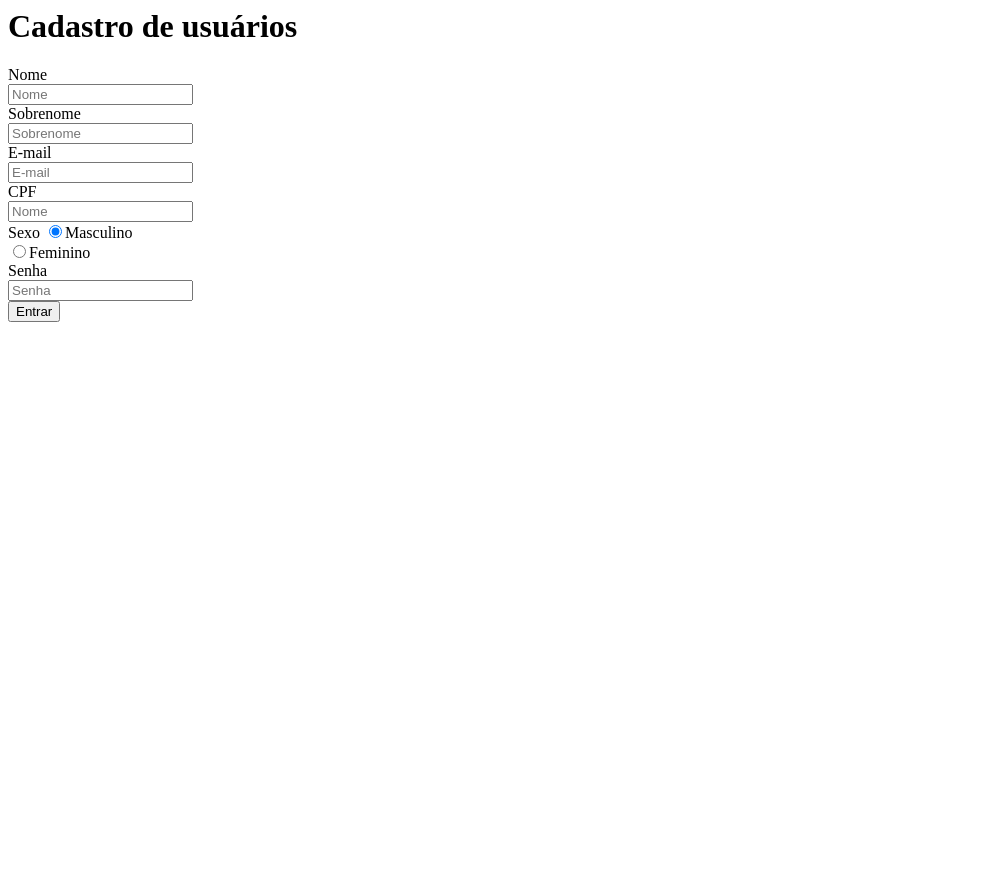
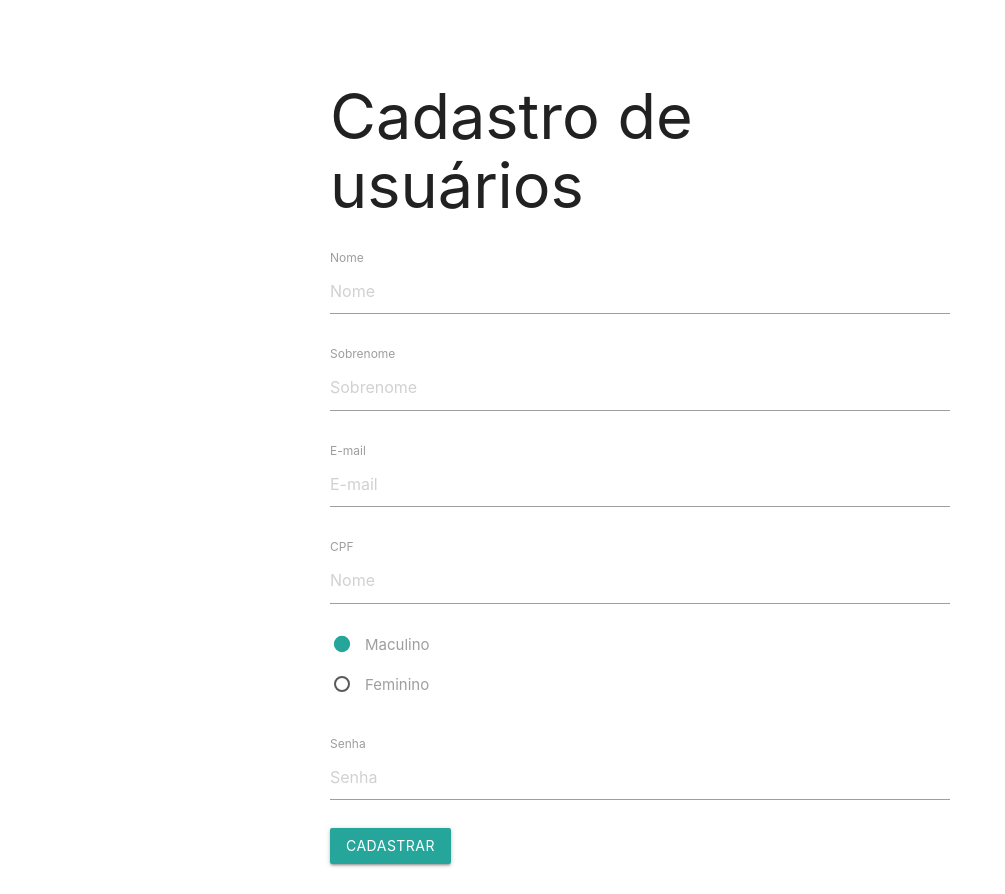
Before and after one commit to RubensBispo/ProjetoLogin, a PHP site: page /cadastrar_usuario.php in a window 1280 px wide. Shown: the whole page, without its empty margins (0-1005 px from the left). Before the commit the page ends 322 px from the top, so only its background shows below. Run offline with PHP 8.4, Linux system fonts and the light colour scheme.

Commit message:
Criando cadstro de usuario

```diff
--- a/cadastrar_usuario.php
+++ b/cadastrar_usuario.php
@@ -1,6 +1,11 @@
 	<?php
 
 	include_once 'php_action/conexao_bd.php';
+
+	//cabeçalho
+	include_once 'includes/header.php';
+
+	include_once 'includes/mensagem.php';
 
 	?>
 
@@ -34,15 +39,18 @@
 			</div>
 
 			<div class="form-group row">
-				<div class="form-check">
-					<label for="sexo" class="col-sm-2 col-form-label">Sexo</label>
-					<input type="radio" class="form-check-input" id="masculino" name="optsexo" value="m" checked>Masculino
-					<label class="form-check-label" for="masculino"></label>
-				</div>
-				<div class="form-check">
-					<input type="radio" class="form-check-input" id="feminino" name="optsexo" value="f">Feminino
-					<label class="form-check-label" for="feminino"></label>
-				</div>
+				<p>
+					<label>
+						<input name="sexo" type="radio" checked />
+						<span>Maculino</span>
+					</label>
+				</p>
+				<p>
+					<label>
+						<input name="sexo" type="radio" />
+						<span>Feminino</span>
+					</label>
+				</p>
 			</div>
 
 			<div class="form-group row">
@@ -54,7 +62,7 @@
 
 			<div class="form-group row">
 				<div class="col-sm-10">
-					<button type="submit" class="btn btn-primary">Entrar</button>
+					<button type="submit" class="btn btn-primary">Cadastrar</button>
 				</div>
 			</div>
 		</form>
```
Also changed, not shown: test.php (added, +13 -0 lines).
